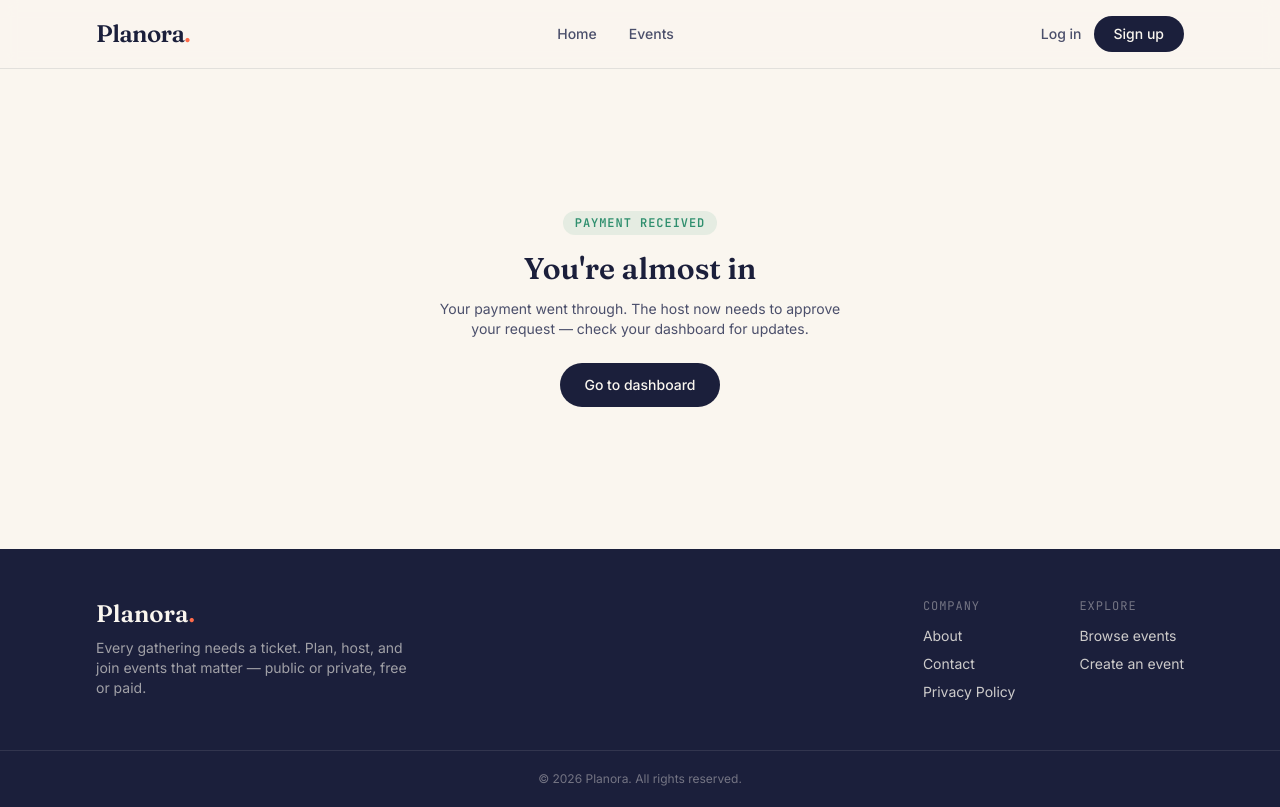
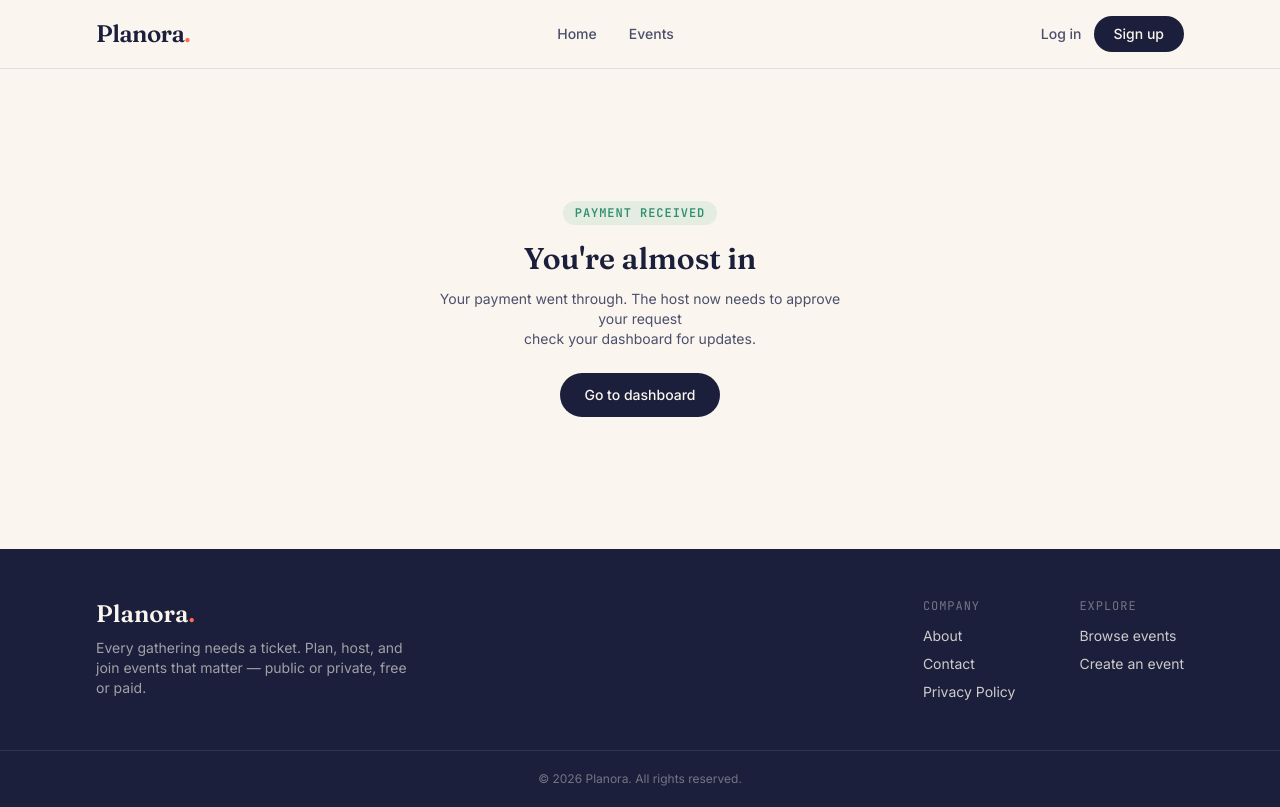
Before and after one commit to rijviislam/planora-client, a Next.js app: page /payment/success in a window 1280 px wide. Built offline with nearby package versions, Linux system fonts and the light colour scheme.

Commit message:
revert: reverts a previous commit

```diff
--- a/app/payment/success/page.jsx
+++ b/app/payment/success/page.jsx
@@ -1,6 +1,6 @@
+import Footer from "@/components/Footer";
+import Navbar from "@/components/Navbar";
 import Link from "next/link";
-import Navbar from "@/components/Navbar";
-import Footer from "@/components/Footer";
 
 export default function PaymentSuccessPage() {
   return (
@@ -10,10 +10,13 @@ export default function PaymentSuccessPage() {
         <span className="stamp rounded-full bg-moss/10 px-3 py-1 text-xs font-semibold text-moss">
           Payment received
         </span>
-        <h1 className="mt-4 font-display text-3xl font-semibold text-ink">You're almost in</h1>
+        <h1 className="mt-4 font-display text-3xl font-semibold text-ink">
+          You're almost in
+        </h1>
         <p className="mt-3 text-sm text-ink-soft">
-          Your payment went through. The host now needs to approve your request — check your
-          dashboard for updates.
+          Your payment went through. The host now needs to approve your request{" "}
+          <br />
+          check your dashboard for updates.
         </p>
         <Link
           href="/dashboard/invitations"
```
